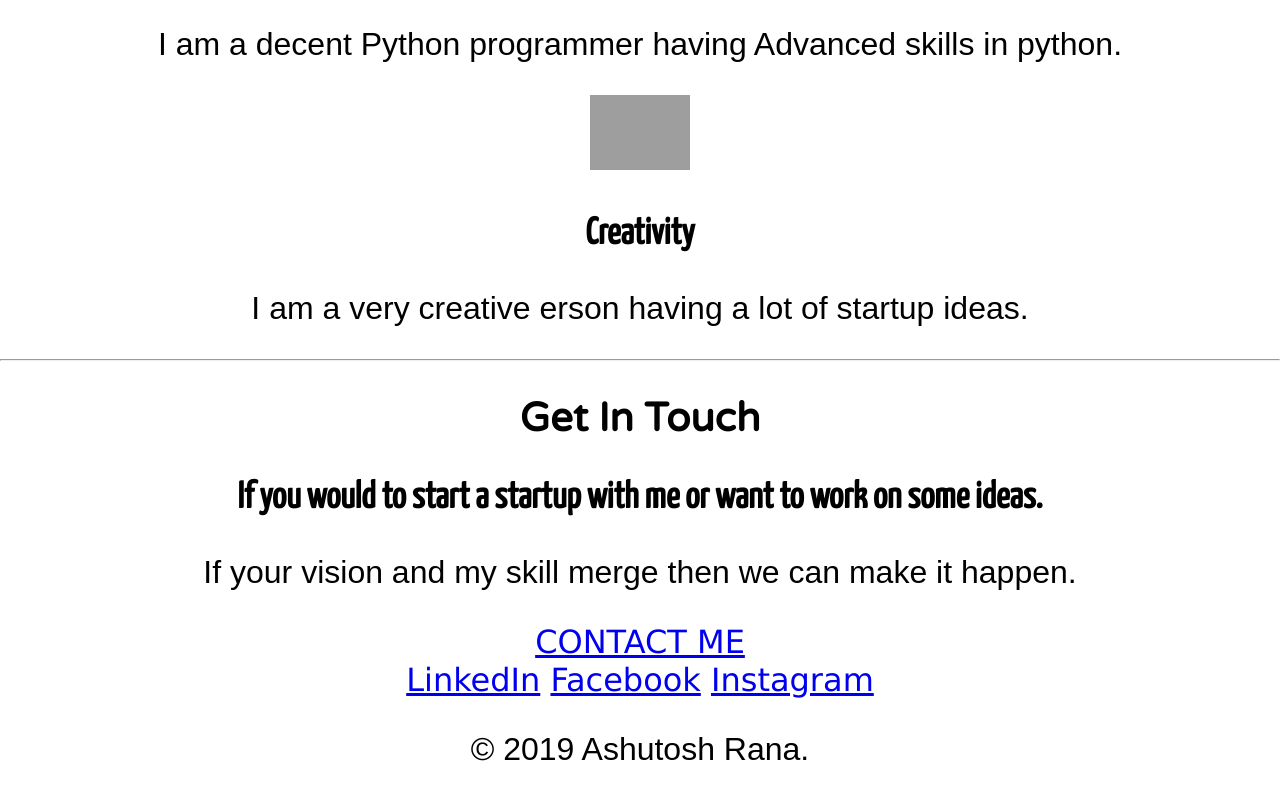
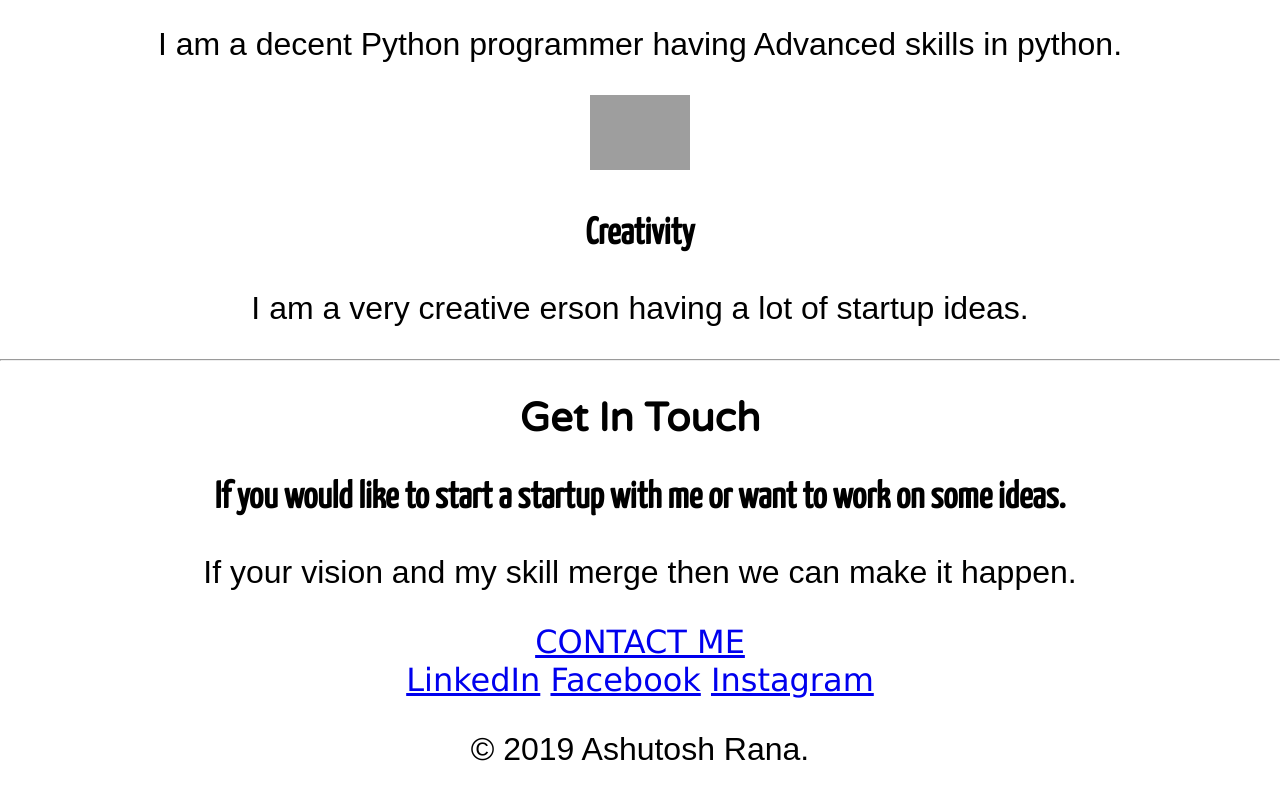
Before and after one commit to mindquaker/CV_version_2, a plain HTML site: page index.html in a window 1280 px wide. Shown: the part 1604-2404 px from the top of the page. Drawn offline with Linux system fonts and the light colour scheme; grey boxes are pictures that could not be loaded.

Commit message:
Update index.html

```diff
--- a/index.html
+++ b/index.html
@@ -38,7 +38,7 @@
       <hr>
       <div class="contact-me">
         <h2>Get In Touch</h2>
-        <h3>If you would to start a startup with me or want to work on some ideas.</h3>
+        <h3>If you would like to start a startup with me or want to work on some ideas.</h3>
         <p>If your vision and my skill merge then we can make it happen.</p>
         <a class="btn" href="greatashu20@gmail.com">CONTACT ME</a>
       </div>
```
